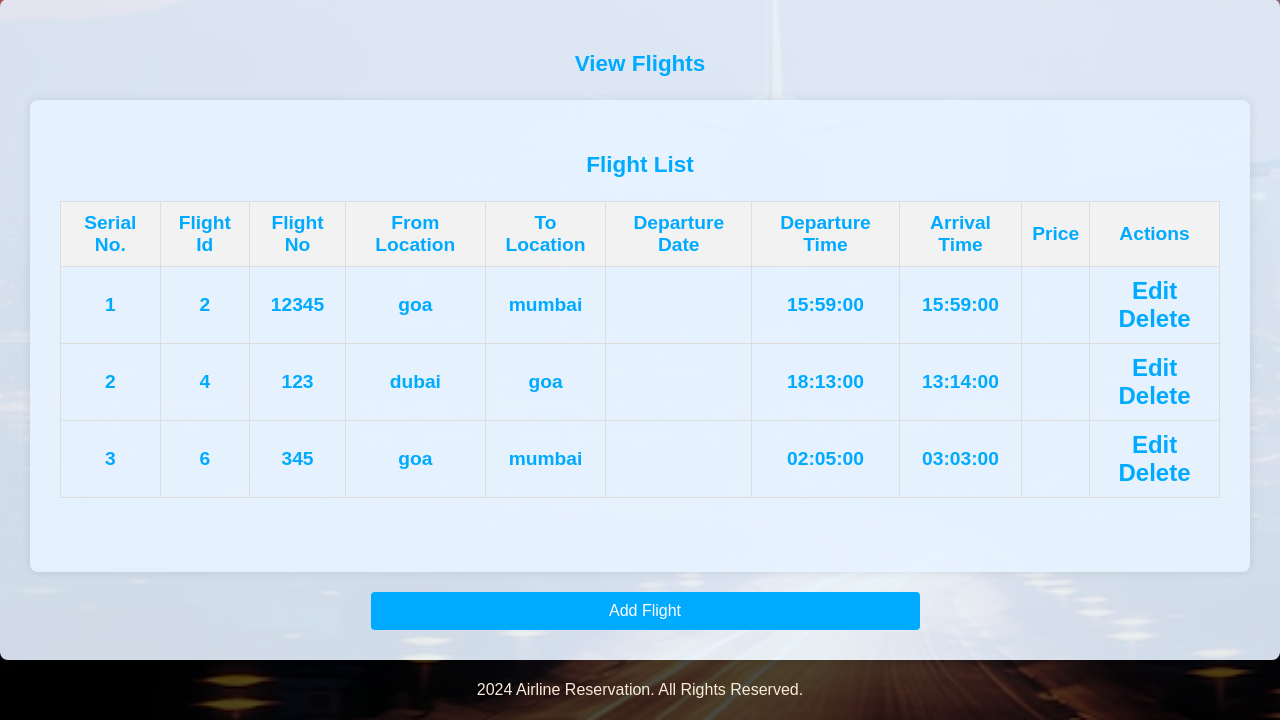
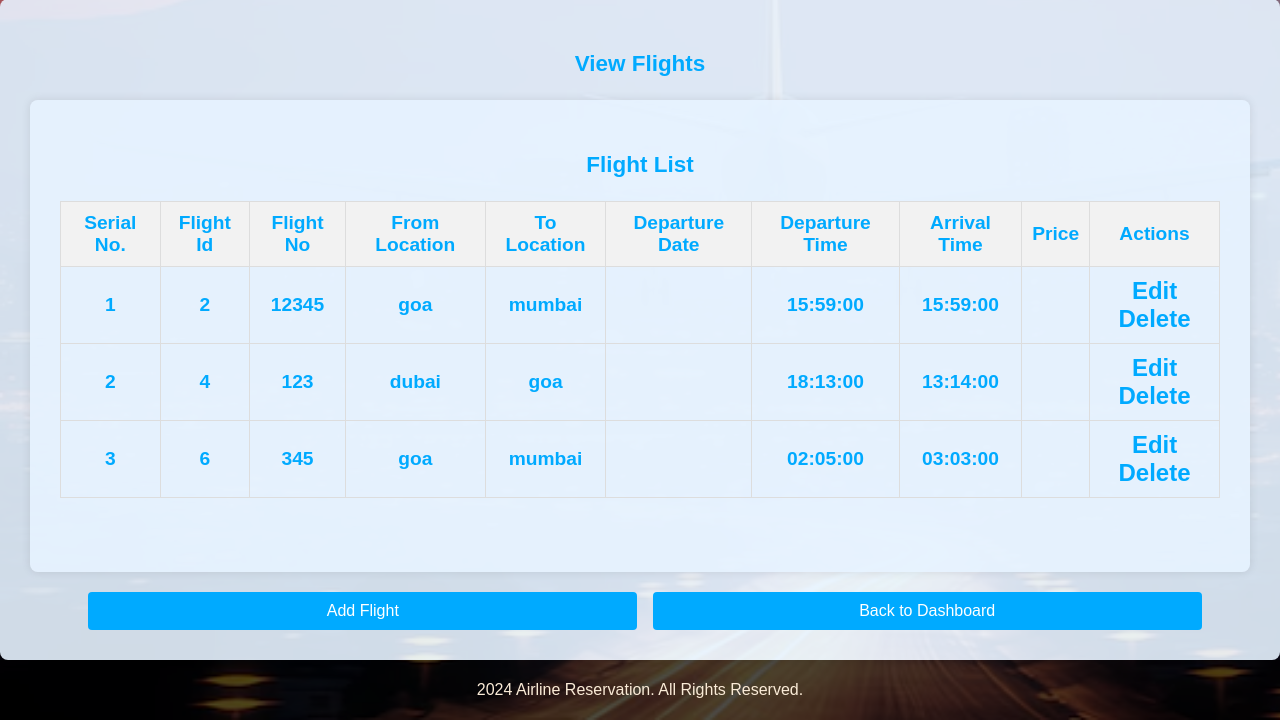
Before and after one commit to yuthika-77/dbms-minip-roject, a PHP site: page /viewflight.php in a window 1280 px wide. Shown: the part 125-845 px from the top of the page. Run offline with PHP 8.4, Linux system fonts and the light colour scheme; data comes from the database, SQL or seed files in the repository; data that the repository does not hold is empty.

Commit message:
Add files via upload

```diff
--- a/AddFlight.html
+++ b/AddFlight.html
@@ -38,7 +38,7 @@
             <input type="text" id="price" name="price" required><br><br>
         </div>
         <button type="submit" name="submit" class="button">Add Flight</button>
-       <br/><br/><a href="admin.php" class="button">Back to dashboard</button>
+        <button onclick="window.location.href='admin.php'">Back to Dashboard</button>
     </form>
 </div>
 
--- a/viewflight.php
+++ b/viewflight.php
@@ -104,6 +104,7 @@ $rowcount = mysqli_num_rows($result);
         </div>
     </center>
     <button onclick="window.location.href='AddFlight.html'">Add Flight</button>
+    <button onclick="window.location.href='admin.php'">Back to Dashboard</button>
 </div>
 <footer>
         <p>2024 Airline Reservation. All Rights Reserved.</p>
```
